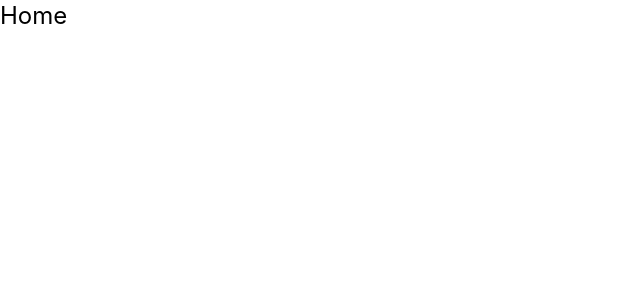
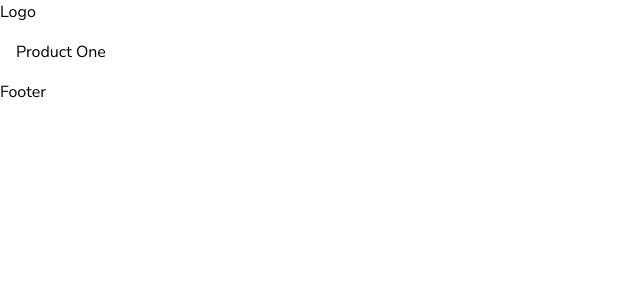
Before and after one commit to Udee101/vue-ecommerce-store, a Vue app: page /#/product in a window 1280 px wide. Shown: the top 300 px of the page, without its empty margins (0-640 px from the left). Built offline with nearby package versions, Linux system fonts and the light colour scheme.

Commit message:
chore:install fonts and setup starter routes

```diff
--- a/index.html
+++ b/index.html
@@ -2,6 +2,10 @@
 <html lang="en">
   <head>
     <meta charset="UTF-8" />
+    <link rel="preconnect" href="https://fonts.gstatic.com/" crossorigin>
+    <link
+      href="https://fonts.googleapis.com/css2?family=Nunito+Sans:opsz,wght@6..12,300;6..12,400;6..12,500;6..12,600&display=swap"
+      rel="stylesheet">
     <link rel="icon" type="image/svg+xml" href="/vite.svg" />
     <meta name="viewport" content="width=device-width, initial-scale=1.0" />
     <title>Vite + Vue</title>
--- a/src/App.vue
+++ b/src/App.vue
@@ -1,12 +1,16 @@
 <script setup>
 import Home from './pages/Home.vue';
+import NavBar from './components/global/NavBar.vue';
+import Footer from './components/global/Footer.vue';
 
 </script>
 
 <template>
-  <div>
-    <Home />
-  </div>
+  <NavBar />
+  <main class="p-4">
+    <RouterView></RouterView>
+  </main>
+  <Footer />
 </template>
 
 <style scoped>
--- /dev/null
+++ b/src/components/global/Footer.vue
@@ -0,0 +1,9 @@
+<script setup>
+</script>
+
+<template>
+  <footer>Footer</footer>
+</template>
+
+<style scoped>
+</style>
--- /dev/null
+++ b/src/components/global/NavBar.vue
@@ -0,0 +1,9 @@
+<script setup>
+</script>
+
+<template>
+  <div>Logo</div>
+</template>
+
+<style scoped>
+</style>
--- a/src/main.js
+++ b/src/main.js
@@ -1,5 +1,8 @@
 import { createApp } from 'vue'
 import './style.css'
 import App from './App.vue'
+import router from './routes'
 
-createApp(App).mount('#app')
+const app = createApp(App);
+app.use(router);
+app.mount('#app');
--- /dev/null
+++ b/src/pages/Product.vue
@@ -0,0 +1,9 @@
+<script setup>
+</script>
+
+<template>
+  <div>Product One</div>
+</template>
+
+<style scoped>
+</style>
--- a/src/routes/routes.js
+++ b/src/routes/routes.js
@@ -0,0 +1,28 @@
+import HomePage from '../pages/Home.vue';
+import Product from '../pages/Product.vue';
+
+const routes = [
+  {
+    path: '/',
+    redirect: to => {
+      return {
+        name: 'home'
+      }
+    }
+  },
+
+  {
+    path: '/',
+    name: 'home',
+    component: HomePage
+  },
+
+  {
+    path: '/product',
+    name: 'product',
+    component: Product,
+    // props: true
+  }
+]
+
+export default routes;
--- a/src/style.css
+++ b/src/style.css
@@ -3,7 +3,7 @@
 @tailwind utilities;
 
 :root {
-  font-family: Inter, system-ui, Avenir, Helvetica, Arial, sans-serif;
+  font-family: 'Nunito Sans', Inter, system-ui, Avenir, Helvetica, Arial, sans-serif;
 
   font-synthesis: none;
   text-rendering: optimizeLegibility;
```
Also changed, not shown: src/routes/index.js (+9 -0 lines).
